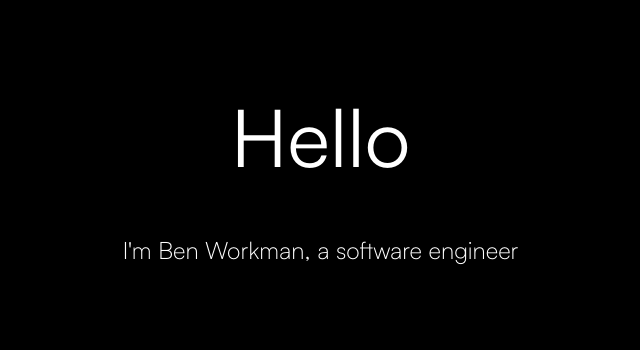
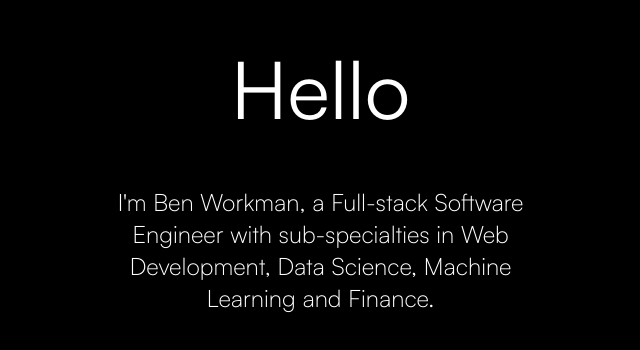
Before and after one commit to BenW2k/Portfolio, a Next.js app in the folder frontend/: page / in a window 1280 px wide. Shown: the part 232-582 px from the top of the page, without its empty margins (319-959 px from the left). Built offline with nearby package versions, Linux system fonts and the light colour scheme.

Commit message:
+additions to hero paragraph

```diff
--- a/frontend/app/page.tsx
+++ b/frontend/app/page.tsx
@@ -6,7 +6,8 @@ export default function Home() {
     <div className={styles["hero-section"]}>
       <h1 className={styles["hero-title"]}>Hello</h1>
       <p className={styles["hero-paragraph"]}>
-        I'm Ben Workman, a software engineer
+        I'm Ben Workman, a Full-stack Software Engineer with sub-specialties in
+        Web Development, Data Science, Machine Learning and Finance.
       </p>
     </div>
   );
```
